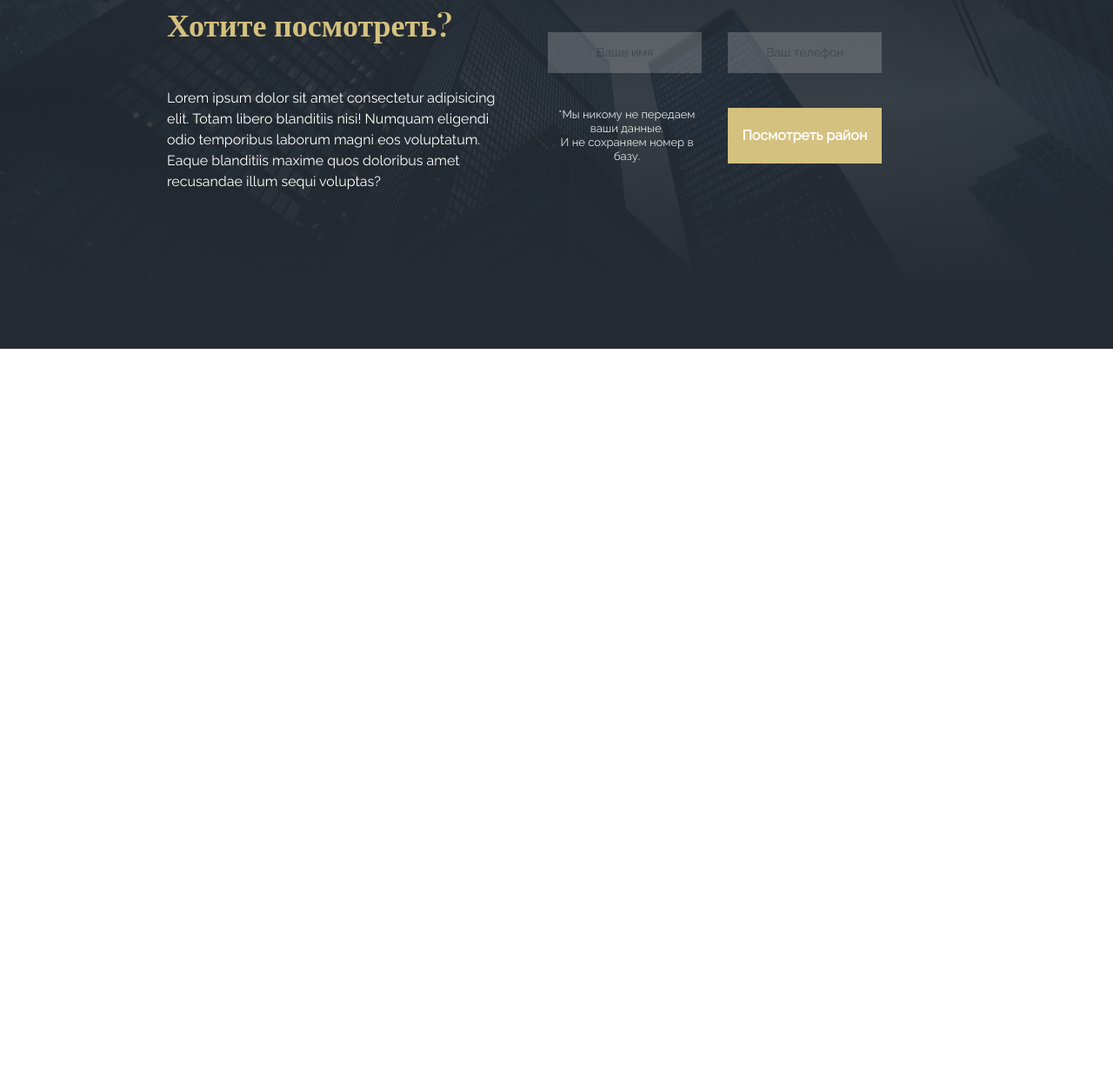
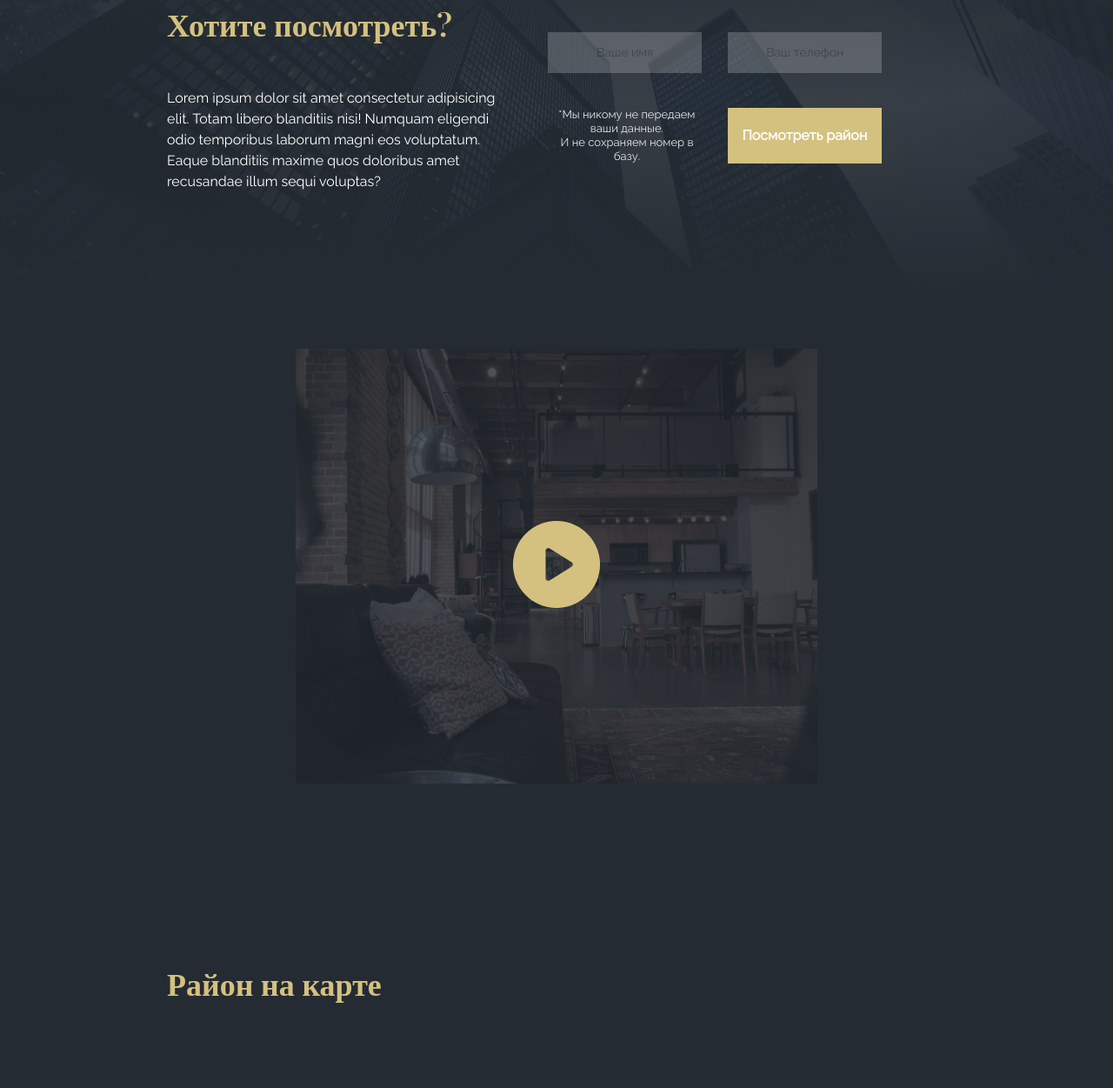
Before and after one commit to Trifle22/Residential-complex, a plain HTML site: page index.html in a window 1280 px wide. Shown: the part 2252-3503 px from the top of the page at 87% size. Before the commit the page ends 2653 px from the top, so only its background shows below. Drawn offline with nearby package versions, Linux system fonts and the light colour scheme.

Commit message:
+ modal video about complex + section.disctrict with map

```diff
--- a/css/style.css
+++ b/css/style.css
@@ -264,3 +264,46 @@ body {
   outline: none;
   flex-basis: 44%;
 }
+.video {
+  background-color: #242b33;
+  width: 100%;
+  display: flex;
+  justify-content: center;
+  align-items: center;
+  padding-bottom: 180px;
+}
+.video-block {
+  background: linear-gradient(0deg, rgba(36, 43, 51, 0.8), rgba(36, 43, 51, 0.8)), url(../img/video-bgr.jpg), #626262;
+  background-repeat: no-repeat;
+  background-position: center;
+  background-size: cover;
+  display: flex;
+  justify-content: center;
+  align-items: center;
+  width: 600px;
+  height: 500px;
+  transition: all 0.45s ease-in-out;
+}
+.video-block:hover {
+  border-radius: 30px;
+}
+.video-block img {
+  width: 100px;
+  height: 100px;
+}
+.district {
+  background-color: #242b33;
+  display: flex;
+  flex-direction: column;
+  justify-content: start;
+  padding-bottom: 180px;
+}
+.district-title {
+  font-family: 'Playfair Display';
+  font-style: normal;
+  font-weight: bold;
+  font-size: 36px;
+  line-height: 48px;
+  color: #d4c17f;
+  margin-bottom: 100px;
+}
--- a/index.html
+++ b/index.html
@@ -5,6 +5,7 @@
   <meta name="viewport" content="width=device-width, initial-scale=1.0">
   <link rel="stylesheet" href="css/normalize.css">
   <link rel="stylesheet" href="css/style.css">
+  <link rel="stylesheet" type="text/css" href="css/jquery.fancybox.min.css">
   <link rel="shortcut icon" href="img/icons8-building-16.png">
   <link href="https://fonts.googleapis.com/css2?family=Raleway&display=swap" rel="stylesheet">
   <link href="https://fonts.googleapis.com/css2?family=Roboto:wght@300;400&display=swap" rel="stylesheet">
@@ -99,5 +100,20 @@
     </div>
 </section>
   <!-- /.feedback-->
+  <section class="video">
+    <div class="video-block">
+      <a data-fancybox href="https://www.youtube.com/watch?v=muEYzmnC9jc">
+        <img src="img/play-button.png" alt="play-button" class="play-button">
+      </a>
+    </div>
+  </section>
+  <section class="district">
+    <div class="container">
+    <h1 class="district-title">Район на карте</h1>
+    <div style="position:relative;overflow:hidden;" class="map"><a href="https://yandex.ru/maps/2/saint-petersburg/?utm_medium=mapframe&utm_source=maps" style="color:#eee;font-size:12px;position:absolute;top:0px;">Санкт‑Петербург</a><a href="https://yandex.ru/maps/2/saint-petersburg/house/naberezhnaya_reki_fontanki_10/Z0kYdQRoQEcPQFtjfXV1cnlnZw==/?ll=30.338928%2C59.943544&utm_medium=mapframe&utm_source=maps&z=16.35" style="color:#eee;font-size:12px;position:absolute;top:14px;">Набережная реки Фонтанки, 10 — Яндекс.Карты</a><iframe src="https://yandex.ru/map-widget/v1/-/CCQtfZWvCD" width="100%" height="400" frameborder="1" allowfullscreen="true" style="position:relative;"></iframe></div>
+  </section>
+  <script src="https://cdn.jsdelivr.net/npm/jquery@3.5.1/dist/jquery.min.js"></script>
+  <script src="js/jquery.fancybox.min.js"></script>
+  <script src="js/main.js"></script>
 </body>
 </html>
```
Also changed, not shown: css/jquery.fancybox.min.css (added), img/play-button.png (added), img/video-bgr.jpg (added), js/jquery.fancybox.min.js (added), js/main.js (added).
